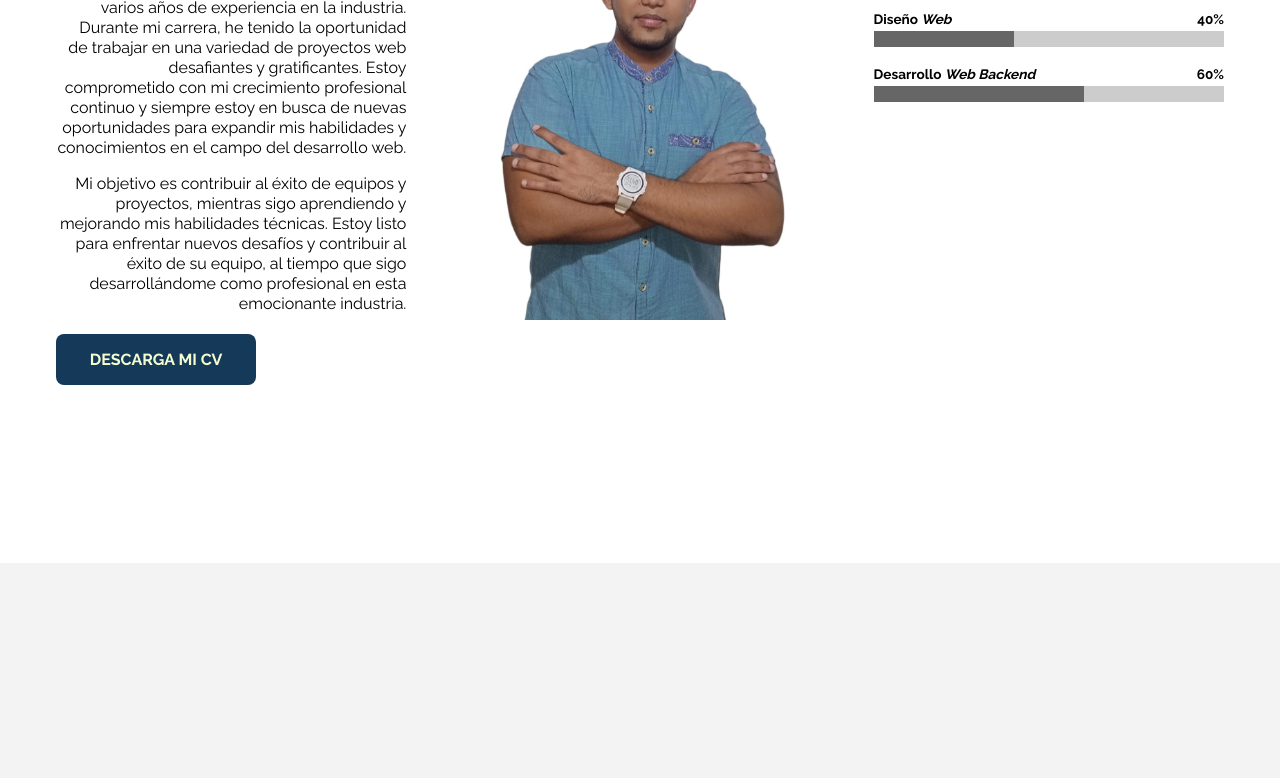
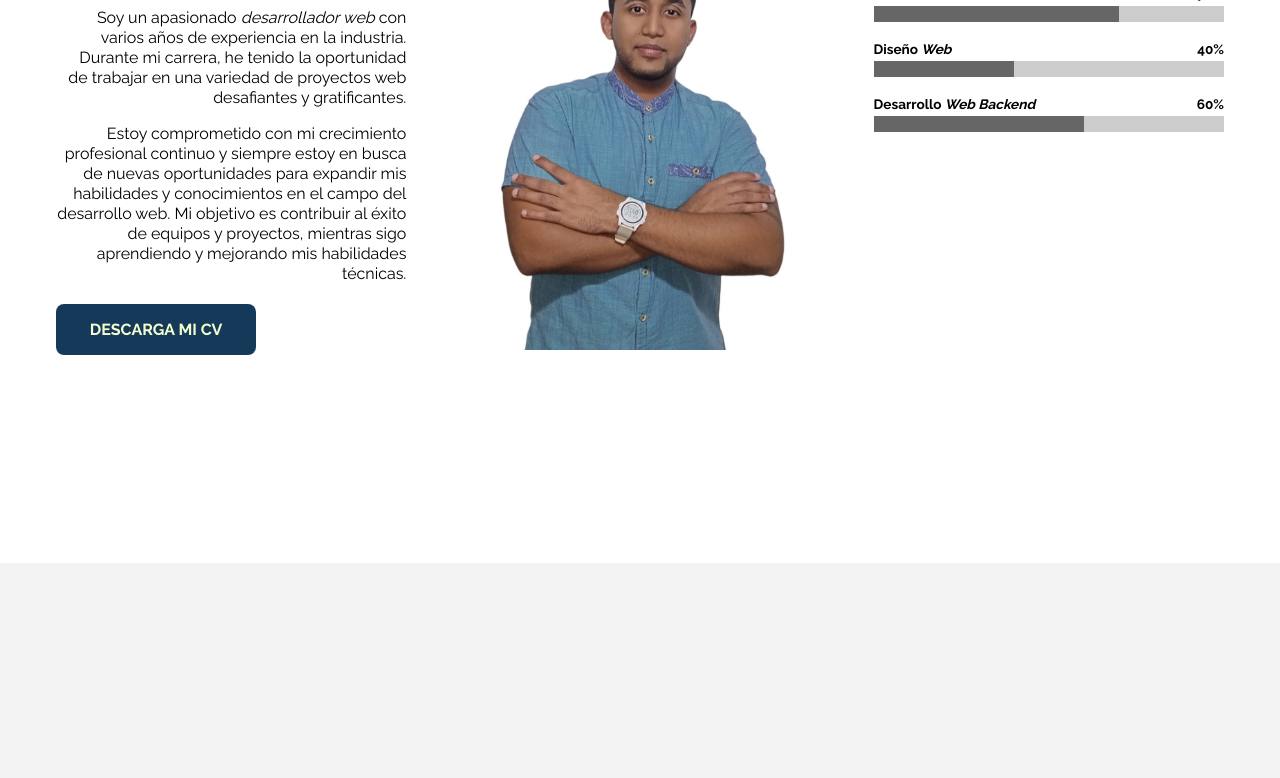
Before and after one commit to abelmenacastillo/abelmenacastillo.github.io, a plain HTML site: page index.html in a window 1280 px wide. Shown: the part 1090-1868 px from the top of the page. Drawn offline with Linux system fonts and the light colour scheme.

Commit message:
cambios de description

```diff
--- a/index.html
+++ b/index.html
@@ -72,8 +72,8 @@
               <h1>Abel Mena</h1>
               <h5>Desarrollador web</h5>
             </aside>
-            <p>Soy un apasionado <i>desarrollador web</i> con varios años de experiencia en la industria. Durante mi carrera, he tenido la oportunidad de trabajar en una variedad de proyectos web desafiantes y gratificantes. Estoy comprometido con mi crecimiento profesional continuo y siempre estoy en busca de nuevas oportunidades para expandir mis habilidades y conocimientos en el campo del desarrollo web.</p>
-            <p>Mi objetivo es contribuir al éxito de equipos y proyectos, mientras sigo aprendiendo y mejorando mis habilidades técnicas. Estoy listo para enfrentar nuevos desafíos y contribuir al éxito de su equipo, al tiempo que sigo desarrollándome como profesional en esta emocionante industria.</p>
+            <p>Soy un apasionado <i>desarrollador web</i> con varios años de experiencia en la industria. Durante mi carrera, he tenido la oportunidad de trabajar en una variedad de proyectos web desafiantes y gratificantes.</p>
+            <p>Estoy comprometido con mi crecimiento profesional continuo y siempre estoy en busca de nuevas oportunidades para expandir mis habilidades y conocimientos en el campo del desarrollo web. Mi objetivo es contribuir al éxito de equipos y proyectos, mientras sigo aprendiendo y mejorando mis habilidades técnicas. </p>
             <div class="text-center text-lg-left">
               <a class="btn" href="assets/CV-Abel Castillo Mena.pdf" target="_blank" rel="noopener">DESCARGA MI CV</a>
             </div>
```
